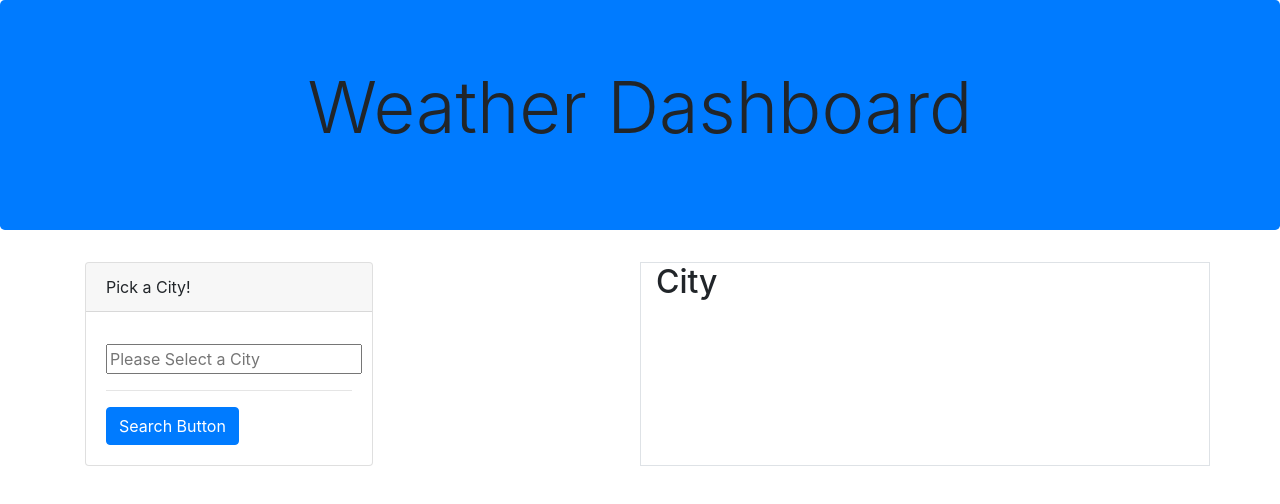
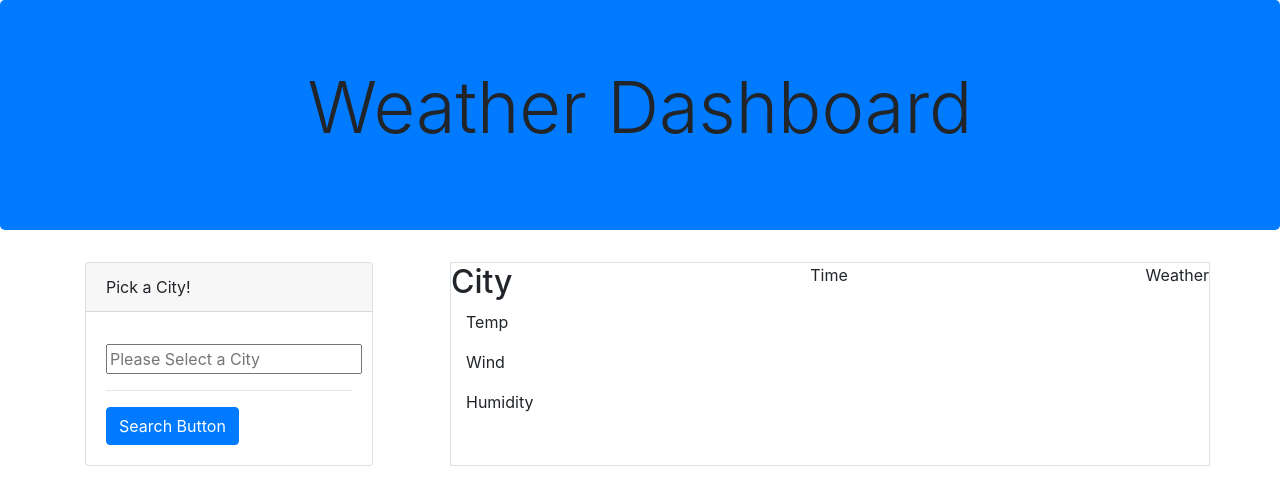
Before and after one commit to mkelly3/weatherDashboard, a plain HTML site: page index.html in a window 1280 px wide. Drawn offline with nearby package versions, Linux system fonts and the light colour scheme.

Commit message:
used bootstrap gird elements to create different areas of the webpage

```diff
--- a/index.html
+++ b/index.html
@@ -19,7 +19,7 @@
 
   <div class ="container">
     <div class ="row">
-      <div class="col-6">
+      <div class="col-4">
         <div class="card" style="width: 18rem;">
           <div class="card-header">
             Pick a City!
@@ -32,9 +32,22 @@
           </div>
         </div>
       </div>
-      <div class="col-6 border">
-        <h2 class="cityName">City</h2>
-
+      <div class="col-8 border">
+        <div class = "row weatherDisplay">
+          <h2 class="cityName">City</h2>
+          <hr/>
+          <time class="timeId">Time</time>
+          <hr/>
+          <p class="weatherIcon">Weather</p>
+        </div>
+        <div class="row weatherInfoCurrent">
+          <div class="col-12 justify-content-inline">
+            <p class="temp">Temp</p>
+            <p class="wind">Wind</p>
+            <p class="humidity">Humidity</p>
+          </div>
+        </div>
+        </div>
       </div>
     </div>
 
```
Also changed, not shown: script.js (+0 -9 lines).
